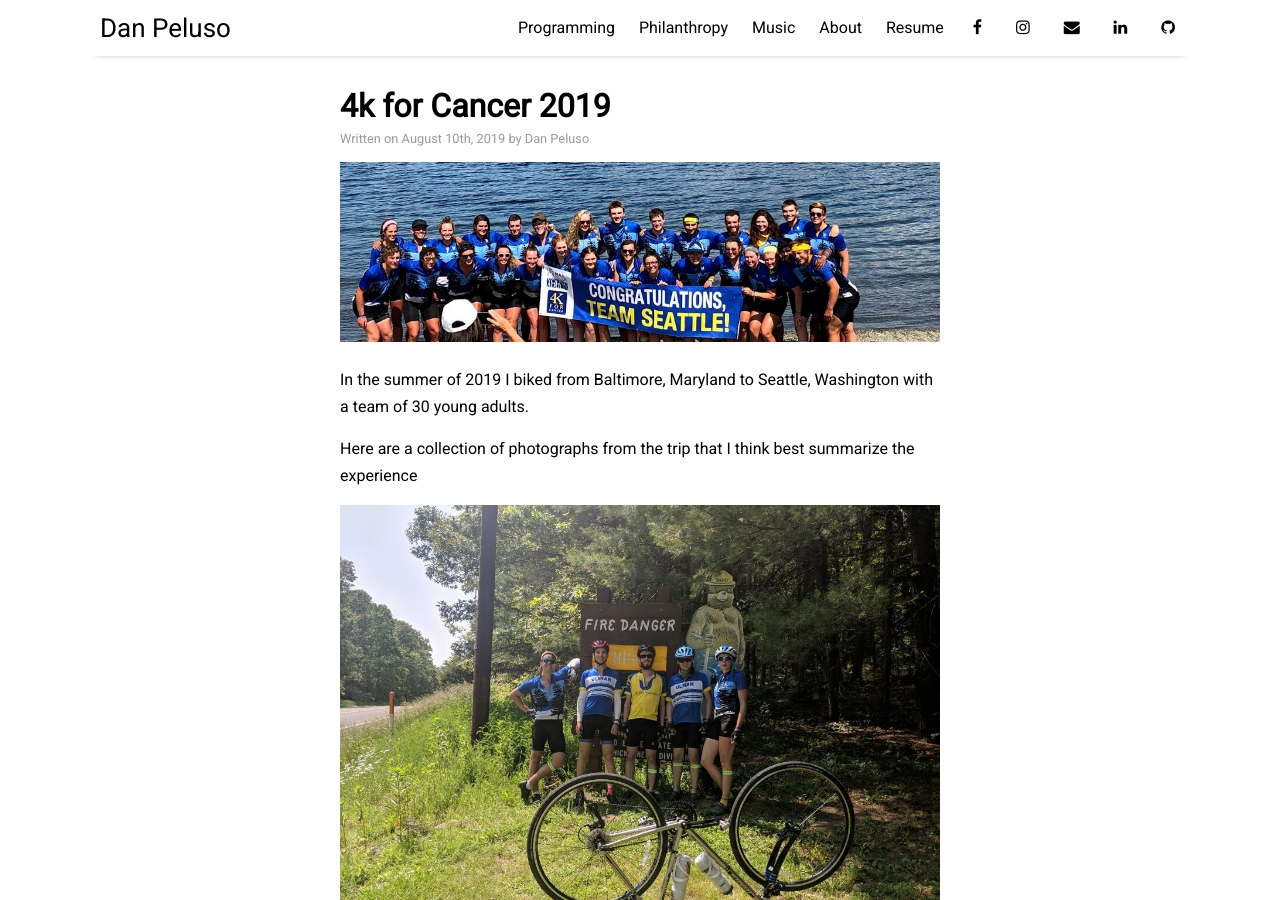
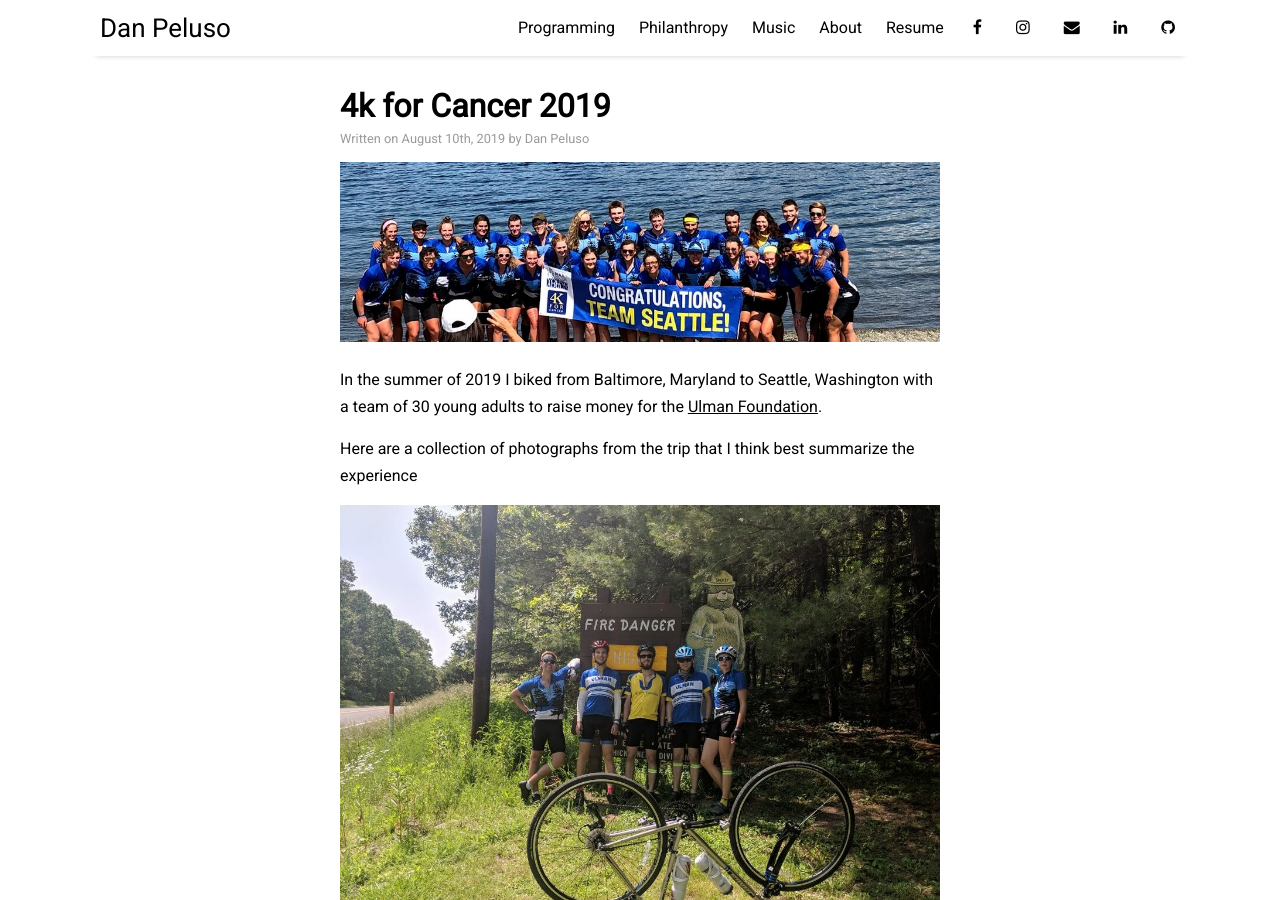
Before and after one commit to pelusodan/pelusodan.github.io, a Jekyll site: the page built from _posts/2019-08-10-4k-for-cancer.md, in a window 1280 px wide and 900 px high. Built offline with Jekyll 4.4.1, drawn with Linux system fonts in a browser that asks for light colours; nearby versions of some CDN libraries.

Commit message:
Hyperlinks for philanthopies

```diff
--- a/_posts/2019-08-10-4k-for-cancer.md
+++ b/_posts/2019-08-10-4k-for-cancer.md
@@ -8,7 +8,7 @@ image: 2.jpg
 ---
 
 In the summer of 2019 I biked from Baltimore, Maryland to Seattle, Washington with
-a team of 30 young adults.
+a team of 30 young adults to raise money for the [Ulman Foundation]("https://4kforcancer.org/").
 
 Here are a collection of photographs from the trip that I think best summarize the experience
 
```
Also changed, not shown: _posts/2018-02-16-personal-website.md (+2 -2 lines), _posts/2019-03-02-bike-ms-key-largo.md (+2 -0 lines).
